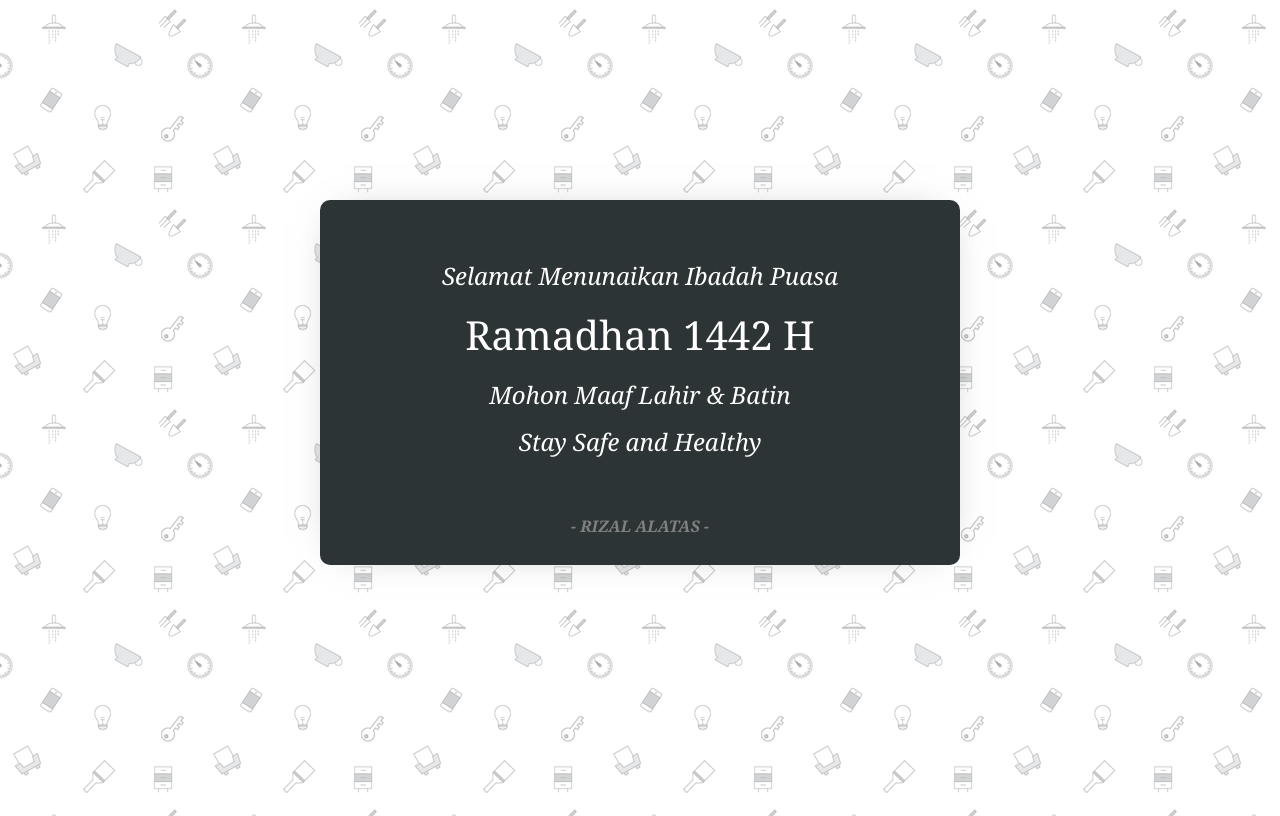
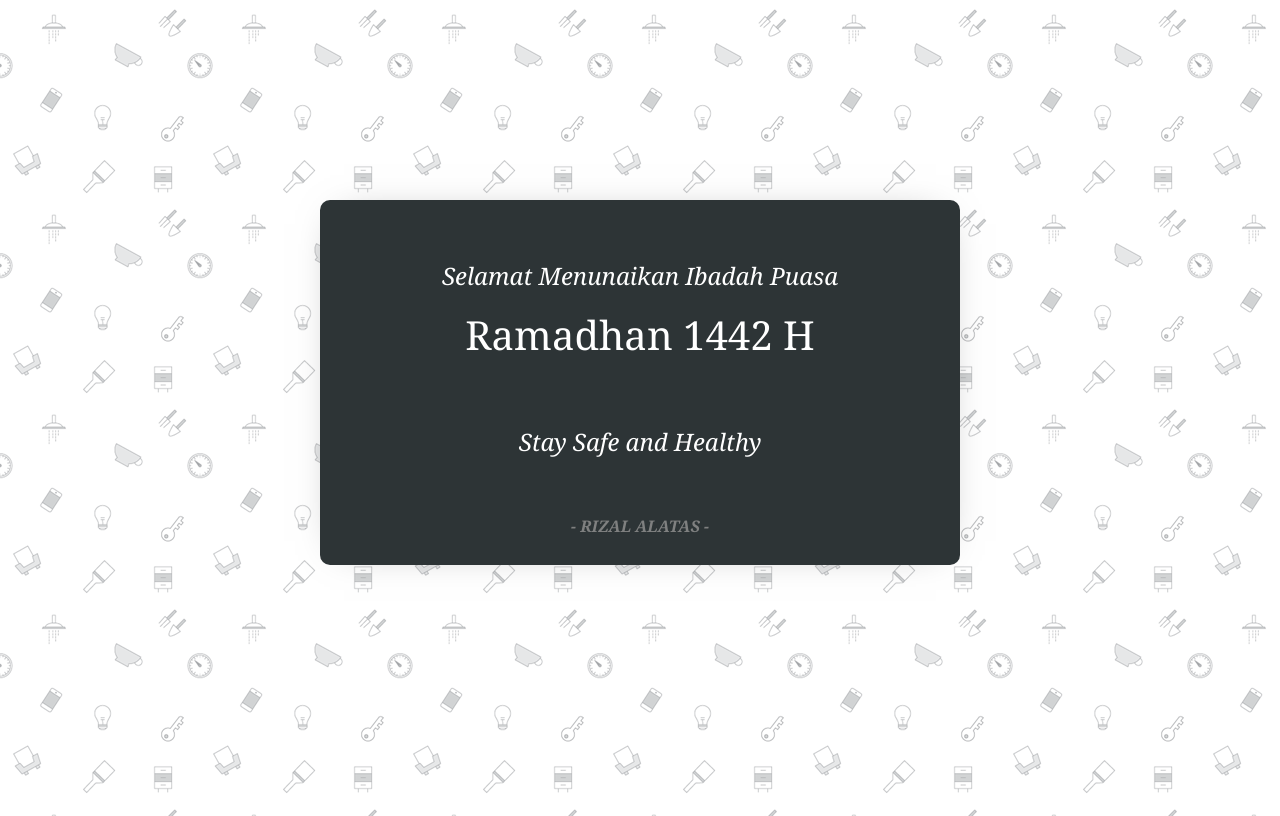
Before and after one commit to rijalbanisalam/rijalbanisalam.github.io, a plain HTML site: page index.html in a window 1280 px wide. Drawn offline with Linux system fonts and the light colour scheme.

Commit message:
Update index.html

```diff
--- a/index.html
+++ b/index.html
@@ -12,7 +12,7 @@
 	  		<p><span class='amtread-title-ramadhan'>
 	   		<p>Selamat Menunaikan Ibadah Puasa</p>
 	   		<p><span class='ramadhan2021'>Ramadhan 1442 H</span></p>
-	   		<p>Mohon Maaf Lahir & Batin</p>
+	   		<br>
 	   		<p>Stay Safe and Healthy</p>
 
 	   		<br>
```
